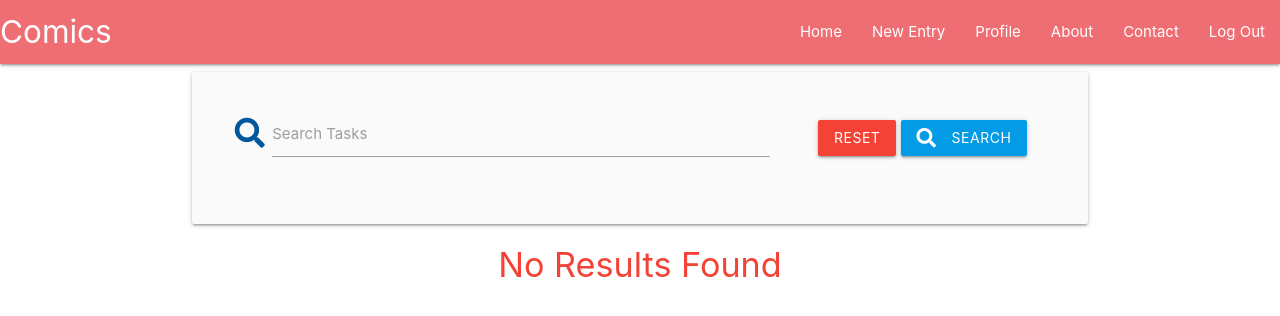
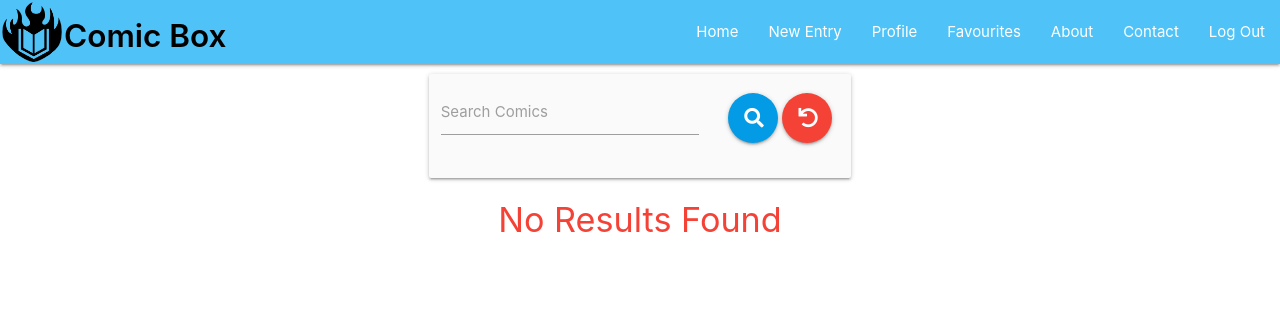
Before and after one commit to Code-Institute-Submissions/comics, a Flask app: page /search in a window 1280 px wide. Shown: the top 316 px of the page. Run offline with Flask 2, Linux system fonts and the light colour scheme; the visitor is signed in with stand-in values (Sample User, id 1); data that the repository does not hold is empty; some libraries are stand-ins or nearby versions.

Commit message:
Styling search bar
- Adding CSS to make site more appealing
- Commenting code

```diff
--- a/app.py
+++ b/app.py
@@ -15,6 +15,7 @@ app = Flask(__name__)
 app.config["MONGO_DBNAME"] = os.environ.get("MONGO_DBNAME")
 app.config["MONGO_URI"] = os.environ.get("MONGO_URI")
 app.secret_key = os.environ.get("SECRET_KEY")
+# allows for use of break and continue in jinja template.
 app.jinja_env.add_extension('jinja2.ext.loopcontrols')
 
 mongo = PyMongo(app)
@@ -24,22 +25,47 @@ mongo = PyMongo(app)
 @app.route("/home")
 def home():
     comics = list(mongo.db.books.find())
+    # Only find favourites if session user exists.
     if session.get("user") is not None:
         favourites = list(mongo.db.favourites.find(
             {"username": session["user"]}))
         return render_template("home.html",
                                comics=comics, favourites=favourites)
     else:
+        # If no user logged in set mature filter.
         session["mature"] = "yes"
         return render_template("home.html", comics=comics)
 
 
+###
+# Build search function.
+# mongodb index set to search
+# comic_name, description and author
+###
 @app.route("/search", methods=["GET", "POST"])
 def search():
     query = request.form.get("query")
     comics = list(mongo.db.books.find({"$text": {"$search": query}}))
+    if session.get("user") is not None:
+        favourites = list(mongo.db.favourites.find(
+            {"username": session["user"]}))
+    else:
+        favourites = []
+    return render_template("home.html", comics=comics, favourites=favourites)
+
+
+@app.route("/favourites", methods=["GET", "POST"])
+def favourites():
+    # Search favourites of logged in user
     favourites = list(mongo.db.favourites.find(
-            {"username": session["user"]}))
+        {"username": session["user"]}))
+    comics = []
+    # Iterates through favourites list to fill comics list
+    for favourite in favourites:
+        comic = list(mongo.db.books.find(
+            {"comic_name": {"$eq":
+                            favourite["comic_id"]}}))
+        comics += comic
     return render_template("home.html", comics=comics, favourites=favourites)
 
 
@@ -88,6 +114,9 @@ def login():
                 else:
                     flash("Welcome, {}".format(request.form.get("username")))
                     return redirect(url_for("home", user=session["user"]))
+            else:
+                flash("Incorrect Username/Password")
+                return redirect(url_for("login"))
         else:
             flash("Incorrect Username/Password")
             return redirect(url_for("login"))
@@ -183,7 +212,8 @@ def new_entry():
     if request.method == "POST":
         mature = "yes" if request.form.get("is_mature") else "no"
         new_entry = {
-            "comic_name": request.form.get("comic_name"),
+            "comic_name": " ".join(request.form.get(
+                "comic_name").title().split()),
             "author": request.form.get("author_name"),
             "genre": request.form.get("genre"),
             "description": request.form.get("comic_description"),
@@ -210,7 +240,8 @@ def edit_entry(entry_id):
     if request.method == "POST":
         mature = "yes" if request.form.get("is_mature") else "no"
         update_entry = {
-            "comic_name": request.form.get("comic_name"),
+            "comic_name": " ".join(request.form.get(
+                "comic_name").title().split()),
             "author": request.form.get("author_name"),
             "genre": request.form.get("genre"),
             "description": request.form.get("comic_description"),
--- a/static/css/style.css
+++ b/static/css/style.css
@@ -1,3 +1,4 @@
+
 .card-image img {
     height: 500px;
 }
@@ -10,7 +11,7 @@
     font-size: 12px;
 }
 
-.btn-small {
+.btn {
     margin-top: 4px;
 }
 
@@ -38,3 +39,65 @@
 .hide {
     display: none;
 }
+
+#logo {
+    width: 64px;
+}
+
+.search-bar {
+    width: 47%;
+    margin: auto;
+    margin-top: 10px;
+}
+
+.no-wrap {
+    white-space: nowrap;
+    overflow: hidden;
+}
+
+.cancel, .submit {
+    border-radius: 25px;
+    height: 50px;
+    width: 50px;
+}
+
+.fa-undo {
+    top: 7px;
+    position: relative;
+}
+
+.site-logo {
+    position: relative;
+    top: -17px;
+    font-weight: 600;
+}
+
+.fa-bars {
+    color: black;
+}
+
+.sidenav li {
+    border-bottom: 1px solid black;
+}
+
+@media only screen and (max-width: 600px) {
+    #logo {
+        width: 54px;
+    }
+
+    .search-bar {
+        width: 100%;
+        margin: auto;
+        margin-top: 10px;
+    }
+}
+
+@media only screen and (max-width: 600px) {
+    .site-logo {
+        font-size: 25px;
+    }
+
+    .btn.green {
+        font-size: 8px;
+    }
+}
--- a/static/js/script.js
+++ b/static/js/script.js
@@ -14,27 +14,27 @@ $(document).ready(function () {
 });
 
 function addFavourite(comicId) {
-        $.ajax({
-			data : JSON.stringify({"comic_id" : comicId}),
-            contentType : "application/json",
-			type : 'POST',
-			url : '/add_favourite'
-        })
-        .done(function() {
+    $.ajax({
+        data: JSON.stringify({ "comic_id": comicId }),
+        contentType: "application/json",
+        type: 'POST',
+        url: '/add_favourite'
+    })
+        .done(function () {
             $(`button.favourite[id="${comicId}"]`).addClass("hide");
-            $(`button.unfavourite[name="${comicId}"]`).removeClass("hide");
+            $(`button.unfavourite[id="${comicId}"]`).removeClass("hide");
         })
 }
 
 function deleteFavourite(comicId) {
-            $.ajax({
-			data : JSON.stringify({"comic_id" : comicId}),
-            contentType : "application/json",
-			type : 'POST',
-			url : '/delete_favourite'
-        })
-        .done(function() {
-            $(`button.unfavourite[name="${comicId}"]`).addClass("hide");
+    $.ajax({
+        data: JSON.stringify({ "comic_id": comicId }),
+        contentType: "application/json",
+        type: 'POST',
+        url: '/delete_favourite'
+    })
+        .done(function () {
+            $(`button.unfavourite[id="${comicId}"]`).addClass("hide");
             $(`button.favourite[id="${comicId}"]`).removeClass("hide");
         })
 }
--- a/templates/about.html
+++ b/templates/about.html
@@ -4,7 +4,7 @@
 About
 {% endblock %}
 
-{% block parallaxtop %}
+{% block bannertop %}
 <div class="parallax-container">
     <div class="parallax">
         <img src="https://blacknerdproblems.com/wp-content/uploads/2020/10/marvelU.jpg" style="top:-260px;">
@@ -31,7 +31,7 @@ About
     </div>
 {% endblock %}
 
-{% block parallaxbottom %}
+{% block bannerbottom %}
 <div class="parallax-container">
     <div class="parallax">
         <img src="https://dcfandome.talenthouse.com/hero-banner.png" class="bottom-para">
--- a/templates/home.html
+++ b/templates/home.html
@@ -5,19 +5,19 @@ Home
 
 {% block content %}
 
-    <div class="row card-panel grey lighten-5">
+    <div class="row search-bar card grey lighten-5">
         <form action="{{ url_for('search') }}" method="POST" class="col s12">
             <div class="row valign-wrapper center-align">
-                <div class="input-field col s12 m8">
-                    <i class="fas fa-search prefix light-blue-text text-darken-4"></i>
+                <div class="input-field col s12 m8 no-wrap">
                     <input type="text" name="query" id="query" minlength="3" class="validate" required>
-                    <label for="query">Search Tasks</label>
+                    <label for="query">Search Comics</label>
                 </div>
                 <div class="col s12 m4">
-                    <a href="{{ url_for('home') }}" class="red btn">Reset</a>
-                    <button type="submit" class="light-blue darken-1 btn text-shadow">
-                        <i class="fas fa-search left"></i> Search
+                    <button type="submit" class="light-blue darken-1 btn submit">
+                        <i class="fas fa-search left"></i>
                     </button>
+                    <a href="{{ url_for('home') }}" class="red btn cancel">
+                        <i class="fas fa-undo"></i></a>
                 </div>
             </div>
         </form>
@@ -38,7 +38,7 @@ Home
                                         <button type="submit" onclick="addFavourite(this.id)" id="{{ comic.comic_name }}" class="favourite btn-floating halfway-fab blue hide">
                                             <i class="heart far fa-heart"></i>
                                         </button>
-                                        <button type="submit" onclick="deleteFavourite(this.name)" name="{{ comic.comic_name }}" class="unfavourite btn-floating halfway-fab blue">
+                                        <button type="submit" onclick="deleteFavourite(this.id)" id="{{ comic.comic_name }}" class="unfavourite btn-floating halfway-fab blue">
                                             <i class="heart fas fa-heart"></i>
                                         </button>
                                         {% break %}
@@ -47,7 +47,7 @@ Home
                                             class="favourite btn-floating halfway-fab blue">
                                             <i class="heart far fa-heart"></i>
                                         </button>
-                                        <button type="submit" onclick="deleteFavourite(this.name)" name="{{ comic.comic_name }}"
+                                        <button type="submit" onclick="deleteFavourite(this.id)" id="{{ comic.comic_name }}"
                                             class="unfavourite btn-floating halfway-fab blue hide">
                                             <i class="heart fas fa-heart"></i>
                                         </button>
@@ -59,7 +59,7 @@ Home
                                 <button type="submit" onclick="addFavourite(this.id)" id="{{ comic.comic_name }}" class="favourite btn-floating halfway-fab blue">
                                     <i class="heart far fa-heart"></i>
                                 </button>
-                            <button type="submit" onclick="deleteFavourite(this.name)" name="{{ comic.comic_name }}" class="unfavourite btn-floating halfway-fab blue hide">
+                            <button type="submit" onclick="deleteFavourite(this.id)" id="{{ comic.comic_name }}" class="unfavourite btn-floating halfway-fab blue hide">
                                     <i class="heart fas fa-heart"></i>
                                 </button>
                             {% endif %}
@@ -67,7 +67,7 @@ Home
                     </div>
                     <div class="card-content center-align">
                         <span class="card-title">{{ comic.author }}</span>
-                        <p class="genre">
+                        <p class="genre no-wrap">
                             {{ comic.genre }}
                         </p>
                         <div class="card-action center-align">
@@ -94,7 +94,7 @@ Home
                                         <button type="submit" onclick="addFavourite(this.id)" id="{{ comic.comic_name }}" class="favourite btn-floating halfway-fab blue hide">
                                             <i class="heart far fa-heart"></i>
                                         </button>
-                                        <button type="submit" onclick="deleteFavourite(this.name)" name="{{ comic.comic_name }}" class="unfavourite btn-floating halfway-fab blue">
+                                        <button type="submit" onclick="deleteFavourite(this.id)" id="{{ comic.comic_name }}" class="unfavourite btn-floating halfway-fab blue">
                                             <i class="heart fas fa-heart"></i>
                                         </button>
                                         {% break %}
@@ -103,7 +103,7 @@ Home
                                             class="favourite btn-floating halfway-fab blue">
                                             <i class="heart far fa-heart"></i>
                                         </button>
-                                        <button type="submit" onclick="deleteFavourite(this.name)" name="{{ comic.comic_name }}"
+                                        <button type="submit" onclick="deleteFavourite(this.id)" id="{{ comic.comic_name }}"
                                             class="unfavourite btn-floating halfway-fab blue hide">
                                             <i class="heart fas fa-heart"></i>
                                         </button>
@@ -115,7 +115,7 @@ Home
                                 <button type="submit" onclick="addFavourite(this.id)" id="{{ comic.comic_name }}" class="favourite btn-floating halfway-fab blue">
                                     <i class="heart far fa-heart"></i>
                                 </button>
-                            <button type="submit" onclick="deleteFavourite(this.name)" name="{{ comic.comic_name }}" class="unfavourite btn-floating halfway-fab blue hide">
+                            <button type="submit" onclick="deleteFavourite(this.id)" id="{{ comic.comic_name }}" class="unfavourite btn-floating halfway-fab blue hide">
                                     <i class="heart fas fa-heart"></i>
                                 </button>
                             {% endif %}
@@ -123,7 +123,7 @@ Home
                     </div>
                     <div class="card-content center-align">
                         <span class="card-title">{{ comic.author }}</span>
-                        <p class="genre">
+                        <p class="genre no-wrap">
                             {{ comic.genre }}
                         </p>
                         <div class="card-action center-align">
--- a/templates/index.html
+++ b/templates/index.html
@@ -10,6 +10,7 @@
     {% block styles %}
     {% endblock %}
 
+    <!--Allows changing page title-->
     <title>Comics -
         {% block title %}
         {% endblock %}
@@ -18,19 +19,23 @@
 
 <body>
     <header>
-        <nav>
+        <!--Navbar-->
+        <nav class="light-blue lighten-2">
             <div class="nav-wrapper">
-                <a href="{{ url_for('home') }}" class="brand-logo">Comics</a>
-                <a href="#" data-target="mobile-demo" class="sidenav-trigger right"><i class="material-icons">Menu</i></a>
+                <a href="{{ url_for('home') }}" class="brand-logo"><img src="{{ url_for('static', filename='images/comic.png') }}" alt="Logo" id="logo"><span class="site-logo black-text">Comic Box</span></a>
+                <a href="#" data-target="mobile-demo" class="sidenav-trigger right"><i class="fas fa-bars"></i></a>
                 <ul class="right hide-on-med-and-down">
                     <li><a href="{{ url_for('home') }}">Home</a></li>
+                    <!--If user is logged in display user links in navbar-->
                     {% if session.user %}
                         <li><a href="{{ url_for('new_entry') }}">New Entry</a></li>
                         <li><a href="{{ url_for('profile', username=session['user']) }}">Profile</a></li>
+                        <li><a href="{{ url_for('favourites') }}">Favourites</a></li>
                         <li><a href="{{ url_for('about') }}">About</a></li>
                         <li><a href="{{ url_for('contact') }}">Contact</a></li>
                         <li><a href="{{ url_for('logout') }}">Log Out</a></li>
                     {% else %}
+                    <!--If no user logged in show new user links-->
                         <li><a href="{{ url_for('register') }}">Register</a></li>
                         <li><a href="{{ url_for('login') }}">Log In</a></li>
                         <li><a href="{{ url_for('about') }}">About</a></li>
@@ -40,11 +45,13 @@
             </div>
         </nav>
 
-        <ul class="sidenav" id="mobile-demo">
+        <!--Sidenav for smaller devices-->
+        <ul class="sidenav light-blue" id="mobile-demo">
                     <li><a href="{{ url_for('home') }}">Home</a></li>
                     {% if session.user %}
                         <li><a href="{{ url_for('new_entry') }}">New Entry</a></li>
                         <li><a href="{{ url_for('profile', username=session['user']) }}">Profile</a></li>
+                        <li><a href="{{ url_for('favourites') }}">Favourites</a></li>
                         <li><a href="{{ url_for('about') }}">About</a></li>
                         <li><a href="{{ url_for('contact') }}">Contact</a></li>
                         <li><a href="{{ url_for('logout') }}">Log Out</a></li>
@@ -57,6 +64,7 @@
         </ul>
     </header>
 
+    <!--Flash messages are here-->
     <section>
         {% with messages = get_flashed_messages() %}
             {% if messages %}
@@ -69,21 +77,25 @@
         {% endwith %}
     </section>
 
-        {% block parallaxtop %}
+        <!--Allows for top banners-->
+        {% block bannertop %}
         {% endblock %}
 
+        <!--Main content container-->
         <main class="container">
             {% block content %}
             {% endblock %}
         </main>
 
-        {% block parallaxbottom %}
+        <!--Allows for bottom banners-->
+        {% block bannerbottom %}
         {% endblock %}
 
     <script src="https://code.jquery.com/jquery-3.5.1.min.js"
         integrity="sha256-9/aliU8dGd2tb6OSsuzixeV4y/faTqgFtohetphbbj0=" crossorigin="anonymous"></script>
     <script src="https://cdnjs.cloudflare.com/ajax/libs/materialize/1.0.0/js/materialize.min.js"></script>
     <script src="{{ url_for('static', filename='js/script.js') }}"></script>
+    <!--Page Specific Javascript files-->
     {% block scripts %}
     {% endblock %}
 </body>
--- a/templates/profile.html
+++ b/templates/profile.html
@@ -35,8 +35,8 @@ Profile
             </div>
             <div class="row">
                 <div class="col s12 center-align">
-                    <a href="{{ url_for('edit_profile', user_id=user._id) }}" class="btn-small blue">Edit Details</a>
-                    <a href="{{ url_for('change_password', user_id=user._id) }}" class="btn-small green">Change Password</a>
+                    <a href="{{ url_for('edit_profile', user_id=user._id) }}" class="btn btn-small blue">Edit Details</a>
+                    <a href="{{ url_for('change_password', user_id=user._id) }}" class="btn btn-small green">Change Password</a>
                 </div>
             </div>
         </form>
```
Also changed, not shown: static/images/comic.png (added).
